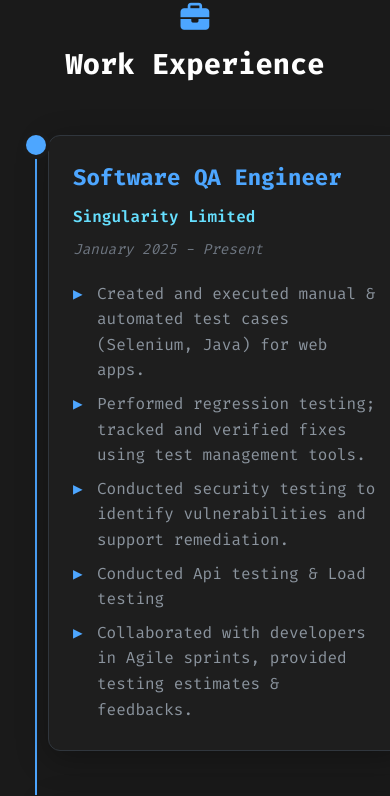
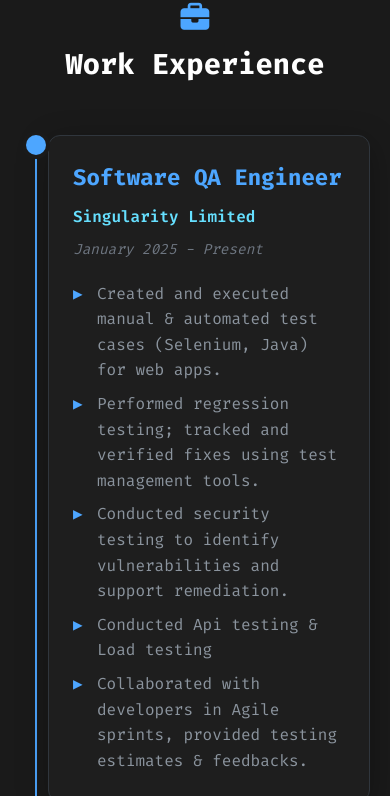
Before and after one commit to xamiron/sabuj-modak-qa, a plain HTML site: page index.html in a window 390 px wide. Shown: the part 1347-2143 px from the top of the page. Drawn offline with Linux system fonts and the light colour scheme.

Commit message:
fixed css issue

```diff
--- a/css/style.css
+++ b/css/style.css
@@ -446,8 +446,9 @@ section {
     border-radius: 12px;
     border: 1px solid var(--border-color);
     box-shadow: var(--shadow);
-    width: 45%;
-    margin: 0 2rem;
+    width: 48%;
+    /* margin: 0 2rem; */
+    box-sizing: border-box;
 }
 
 .timeline-content h3 {
@@ -998,6 +999,9 @@ footer i {
     section {
         padding: 4rem 0;
     }
+    .timeline-content{
+        max-width: 90%;
+    }
 }
 
 @media (max-width: 480px) {
```
